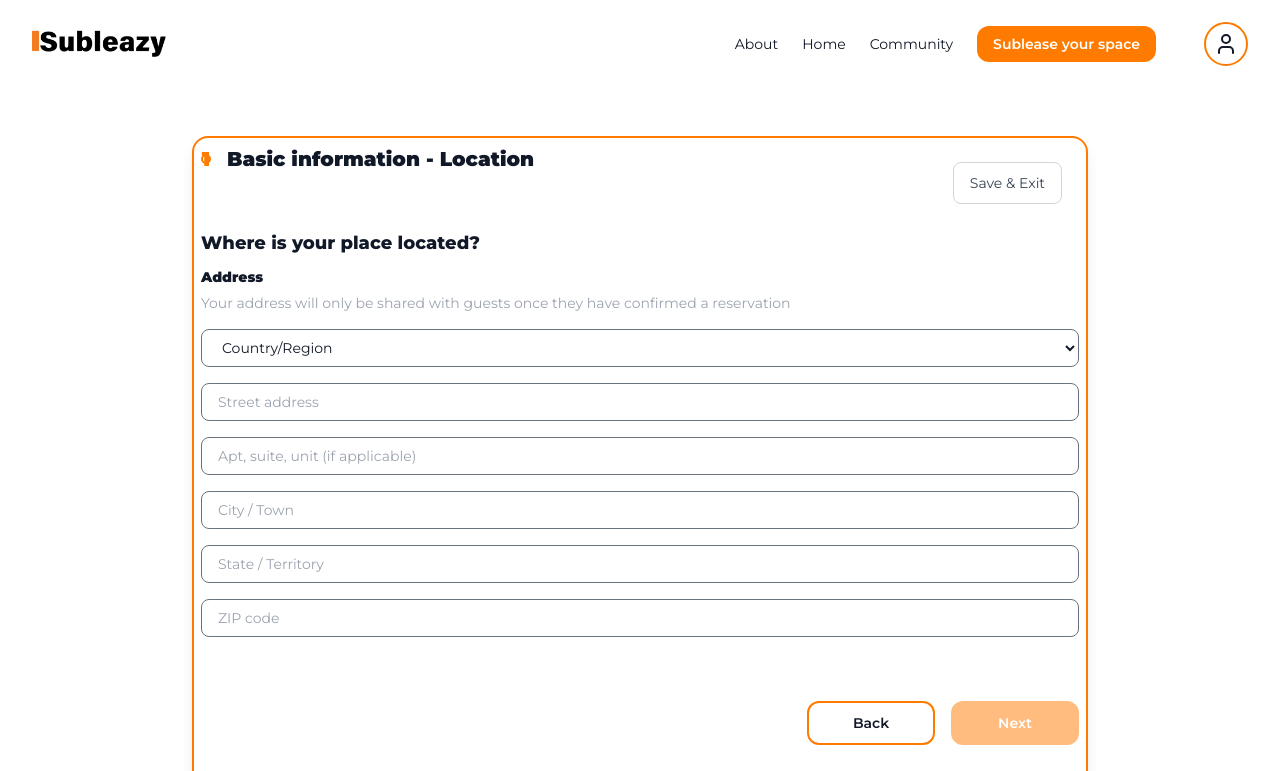
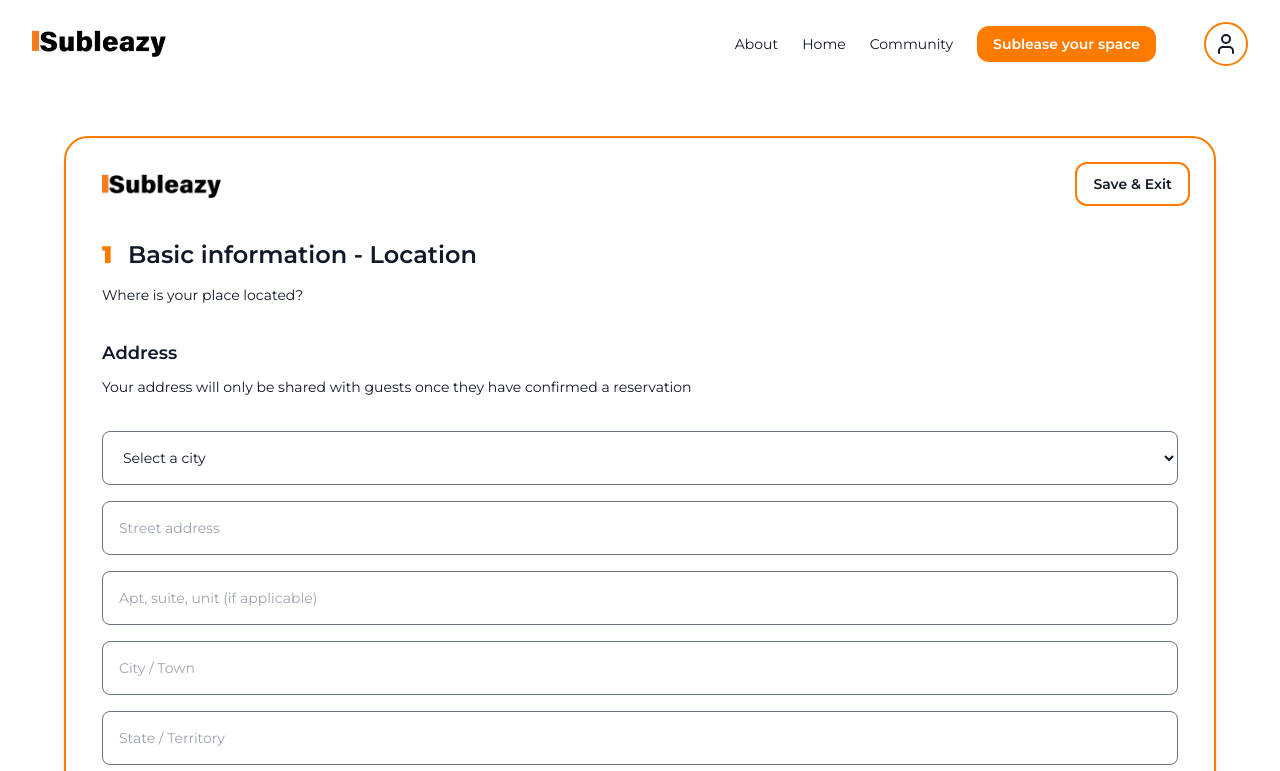
Before and after one commit to linhle15-ll/subleazy, a Next.js app in the folder client/: page /sublease/step-4 in a window 1280 px wide. Shown: the top 771 px of the page. Built offline with nearby package versions, Linux system fonts and the light colour scheme.

Commit message:
Done page 4

```diff
--- a/client/src/app/(routes)/sublease/step-4/page.tsx
+++ b/client/src/app/(routes)/sublease/step-4/page.tsx
@@ -1,27 +1,12 @@
 'use client';
 
 import { useState } from 'react';
-import Link from 'next/link';
-
-const cityOptions = [
-  // US Cities
-  { country: 'US', name: 'New York' },
-  { country: 'US', name: 'Los Angeles' },
-  { country: 'US', name: 'Chicago' },
-  { country: 'US', name: 'San Francisco' },
-  { country: 'US', name: 'Boston' },
-  { country: 'US', name: 'Seattle' },
-  // Canada Cities
-  { country: 'CA', name: 'Toronto' },
-  { country: 'CA', name: 'Vancouver' },
-  { country: 'CA', name: 'Montreal' },
-  { country: 'CA', name: 'Calgary' },
-  { country: 'CA', name: 'Ottawa' },
-  { country: 'CA', name: 'Edmonton' },
-];
+import { US_CITIES, USCity } from '@/lib/utils/us-cities';
+import LogoAndExitButton from '@/components/ui/commons/logo-and-exit-button';
+import ProgressBar from '@/components/ui/progress-bar/progress-bar';
 
 export default function SubleaseStep4() {
-  const [city, setCity] = useState('');
+  const [city, setCity] = useState<USCity | ''>('');
   const [street, setStreet] = useState('');
   const [apt, setApt] = useState('');
   const [town, setTown] = useState('');
@@ -29,30 +14,20 @@ export default function SubleaseStep4() {
   const [zip, setZip] = useState('');
 
   return (
-    <div className="max-w-4xl mx-auto bg-white rounded-2xl border-2 border-primaryOrange p-10 mt-12 shadow-lg flex flex-col gap-8 relative min-h-[80vh]">
-      {/* Save & Exit button */}
-      <Link
-        href="/"
-        className="absolute top-6 right-6 flex items-center gap-2 px-4 py-2 rounded-lg border border-gray-300 text-gray-700 hover:bg-gray-100 transition"
-      >
-        Save & Exit
-      </Link>
+    <div className="form-border flex flex-col gap-6 relative">
+      <LogoAndExitButton buttonName="Save & Exit" />
 
       {/* Step indicator and title */}
-      <div className="flex items-center gap-4 mb-6">
-        <div className="flex items-center justify-center w-10 h-10 border-2 border-primaryOrange rounded-full text-xl font-bold text-primaryOrange">
-          1
-        </div>
-        <div className="text-xl font-bold">Basic information - Location</div>
+      <div className="flex items-center gap-4">
+        <div className="form-heading-number-orange">1</div>
+        <div className="form-h1">Basic information - Location</div>
       </div>
 
       {/* Location form */}
-      <div className="mb-8">
-        <div className="font-semibold text-lg mb-2">
-          Where is your place located?
-        </div>
-        <div className="font-bold mb-1">Address</div>
-        <div className="text-gray-400 text-sm mb-4">
+      <div className="mb-8 -mt-3">
+        <div className="mb-8">Where is your place located?</div>
+        <div className="form-h2">Address</div>
+        <div className="mb-8">
           Your address will only be shared with guests once they have confirmed
           a reservation
         </div>
@@ -60,12 +35,16 @@ export default function SubleaseStep4() {
           <select
             className="text-field"
             value={city}
-            onChange={(e) => setCity(e.target.value)}
+            onChange={(e) => {
+              setCity(e.target.value as USCity);
+              console.log('City:', e.target.value);
+            }}
+            title="Select a city"
           >
-            <option value="">Country/Region</option>
-            {cityOptions.map((opt, idx) => (
-              <option key={idx} value={opt.name}>
-                {opt.name} ({opt.country === 'US' ? 'USA' : 'Canada'})
+            <option value="">Select a city</option>
+            {US_CITIES.map((city) => (
+              <option key={city} value={city}>
+                {city}
               </option>
             ))}
           </select>
@@ -73,60 +52,67 @@ export default function SubleaseStep4() {
             className="text-field"
             placeholder="Street address"
             value={street}
-            onChange={(e) => setStreet(e.target.value)}
+            onChange={(e) => {
+              setStreet(e.target.value);
+              console.log('Street:', e.target.value);
+            }}
           />
           <input
             className="text-field"
             placeholder="Apt, suite, unit (if applicable)"
             value={apt}
-            onChange={(e) => setApt(e.target.value)}
+            onChange={(e) => {
+              setApt(e.target.value);
+              console.log('Apt:', e.target.value);
+            }}
           />
           <input
             className="text-field"
             placeholder="City / Town"
             value={town}
-            onChange={(e) => setTown(e.target.value)}
+            onChange={(e) => {
+              setTown(e.target.value);
+              console.log('Town:', e.target.value);
+            }}
           />
           <input
             className="text-field"
             placeholder="State / Territory"
             value={state}
-            onChange={(e) => setState(e.target.value)}
+            onChange={(e) => {
+              setState(e.target.value);
+              console.log('State:', e.target.value);
+            }}
           />
           <input
             className="text-field"
             placeholder="ZIP code"
             value={zip}
-            onChange={(e) => setZip(e.target.value)}
+            onChange={(e) => {
+              setZip(e.target.value);
+              console.log('Zip:', e.target.value);
+            }}
           />
         </div>
       </div>
 
       {/* Navigation buttons and progress bar */}
-      <div className="flex flex-col gap-4 mt-auto">
-        <div className="flex justify-end gap-4">
-          <Link href="/sublease/step-3" className="btn-secondary w-32">
-            Back
-          </Link>
-          <Link
-            href="/sublease/step-5"
-            className={`btn-primary w-32 text-center ${city === '' || street === '' || town === '' || state === '' || zip === '' ? 'opacity-50 pointer-events-none' : ''}`}
-          >
-            Next
-          </Link>
-        </div>
-        <div className="flex items-center gap-4 mt-2">
-          <div className="flex-1">
-            <div className="w-full h-2 bg-gray-200 rounded-full overflow-hidden">
-              <div
-                className="h-full bg-primaryOrange"
-                style={{ width: '33%' }}
-              />
-            </div>
-          </div>
-          <span className="text-gray-500 text-sm min-w-fit">Step 4 of 12</span>
-        </div>
-      </div>
+      <ProgressBar
+        currentStep={3}
+        totalSteps={11}
+        buttons={[
+          {
+            text: 'Back',
+            url: '/sublease/step-3',
+            variant: 'secondary',
+          },
+          {
+            text: 'Next',
+            url: '/sublease/step-5',
+            variant: 'primary',
+          },
+        ]}
+      />
     </div>
   );
 }
--- a/client/src/app/globals.css
+++ b/client/src/app/globals.css
@@ -31,8 +31,8 @@ body {
   }
 
   .text-field {
-    @apply bg-light dark:bg-dark border border-gray-500 rounded-lg px-4 py-2 text-sm
-    focus:outline-none focus:ring-2 focus:ring-primaryOrange/50 focus:border-transparent;
+    @apply bg-light dark:bg-dark border border-gray-500 rounded-lg text-sm p-4
+    transition-all duration-300 ease-in-out hover:border-primaryOrange hover:shadow-md focus:border-primaryOrange focus:bg-orange-50 focus:shadow-lg focus:outline-none focus:ring-2 focus:ring-primaryOrange/20;
   }
 
   .input-field {
@@ -46,4 +46,15 @@ body {
   .form-border {
     @apply max-w-6xl mx-auto bg-white rounded-3xl border-2 border-primaryOrange p-9 mt-12 shadow-lg;
   }
+
+  .form-heading-number-orange {
+    @apply items-center justify-center border-primaryOrange text-2xl font-bold text-primaryOrange;
+  }
+  .form-h1 {
+    @apply text-2xl font-medium;
+  }
+
+  .form-h2 {
+    @apply font-medium text-lg mb-2;
+  }
 }
--- /dev/null
+++ b/client/src/lib/utils/us-cities.ts
@@ -0,0 +1,50 @@
+export const US_CITIES = [
+  // Northeast
+  'New York City, NY',
+  'Boston, MA',
+  'Philadelphia, PA',
+  'Washington, DC',
+  'Baltimore, MD',
+
+  // Southeast
+  'Miami, FL',
+  'Atlanta, GA',
+  'Charlotte, NC',
+  'Nashville, TN',
+  'Orlando, FL',
+
+  // Midwest
+  'Chicago, IL',
+  'Detroit, MI',
+  'Minneapolis, MN',
+  'Indianapolis, IN',
+  'Cleveland, OH',
+
+  // Southwest
+  'Houston, TX',
+  'Dallas, TX',
+  'Austin, TX',
+  'Phoenix, AZ',
+  'Las Vegas, NV',
+
+  // West Coast
+  'Los Angeles, CA',
+  'San Francisco, CA',
+  'Seattle, WA',
+  'Portland, OR',
+  'San Diego, CA',
+
+  // Additional Major Cities
+  'Denver, CO',
+  'New Orleans, LA',
+  'Pittsburgh, PA',
+  'St. Louis, MO',
+  'Kansas City, MO',
+  'Cincinnati, OH',
+  'Tampa, FL',
+  'San Antonio, TX',
+  'Sacramento, CA',
+  'Salt Lake City, UT',
+] as const; // Add this line to make the array readonly, can't be modified
+
+export type USCity = (typeof US_CITIES)[number];
```
